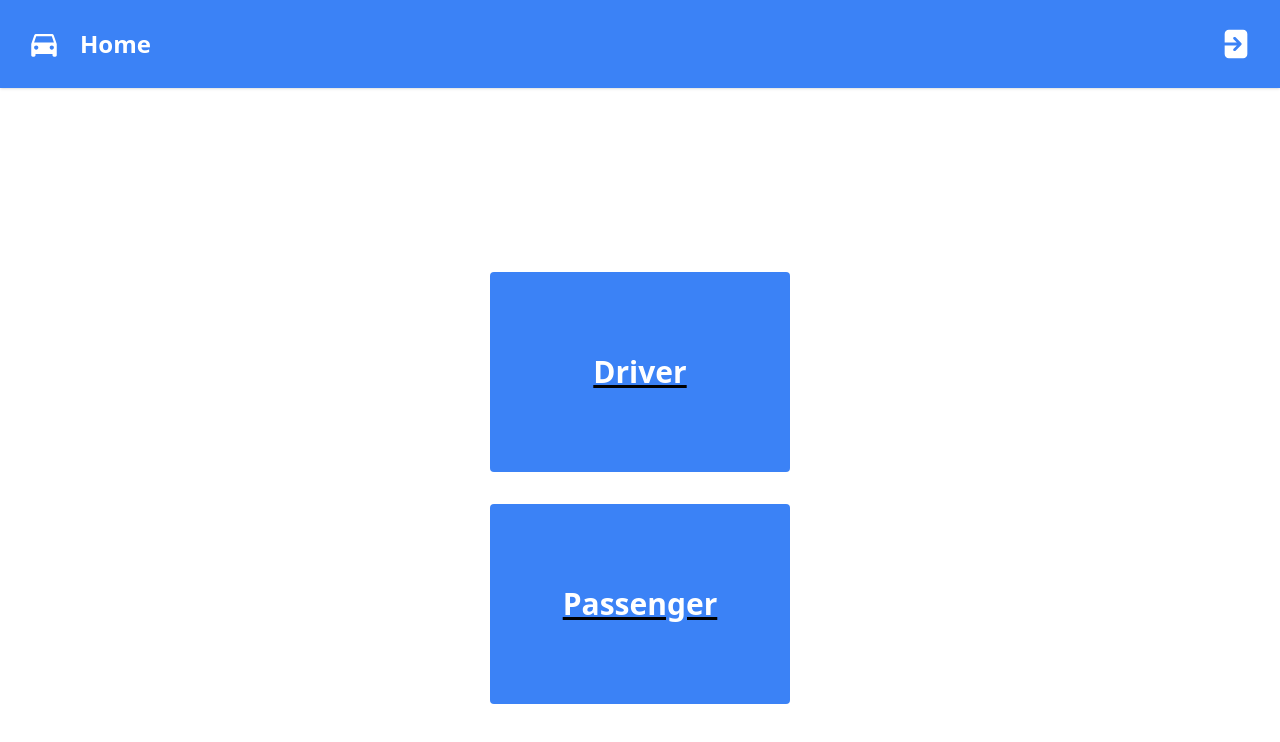
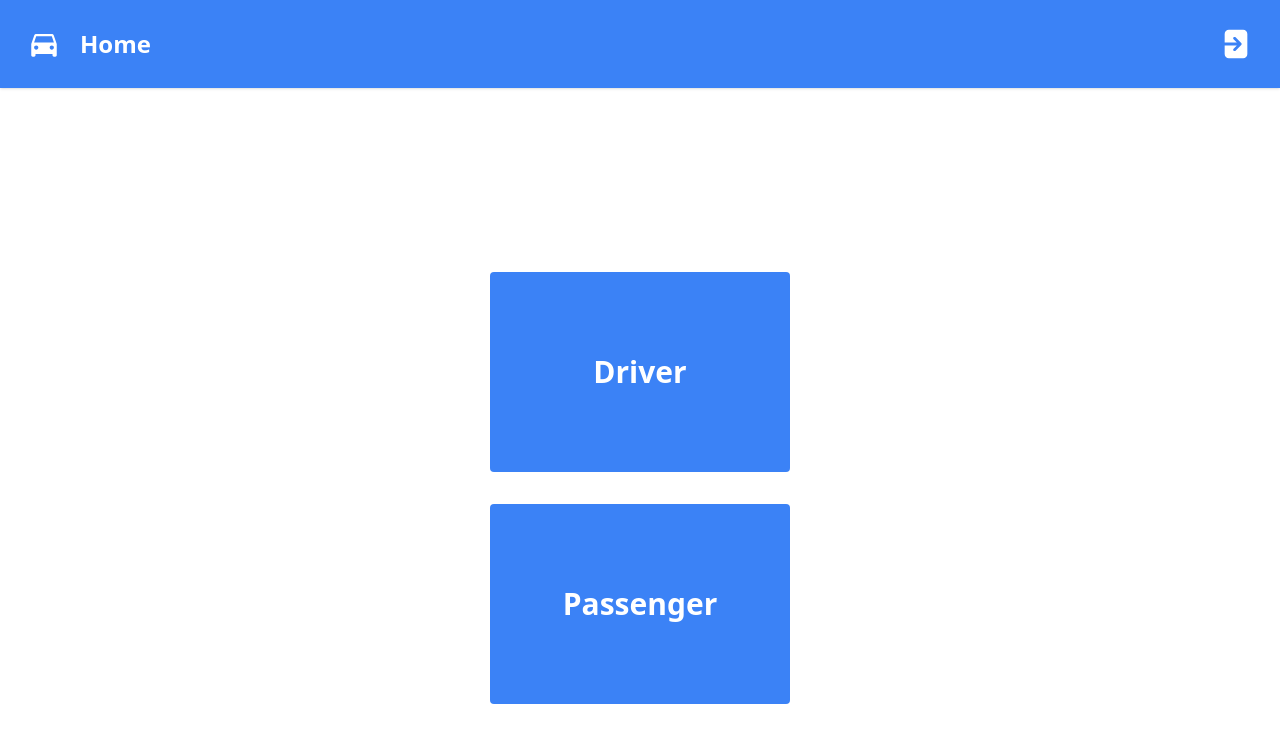
Before and after one commit to alskaf1293/carSurf, a React (Create React App) app: page /home in a window 1280 px wide. Shown: the top 742 px of the page. Built offline with nearby package versions, Linux system fonts and the light colour scheme.

Commit message:
no more underlines!!

```diff
--- a/src/components/Template.js
+++ b/src/components/Template.js
@@ -25,7 +25,7 @@ const Template = (props) => {
           <Signout />
         </div>
       </div>
-      <h1 className="h-full text-3xl font-bold underline">
+      <h1 className="h-full text-3xl font-bold">
         {props.children}
       </h1>
     </div>
```
